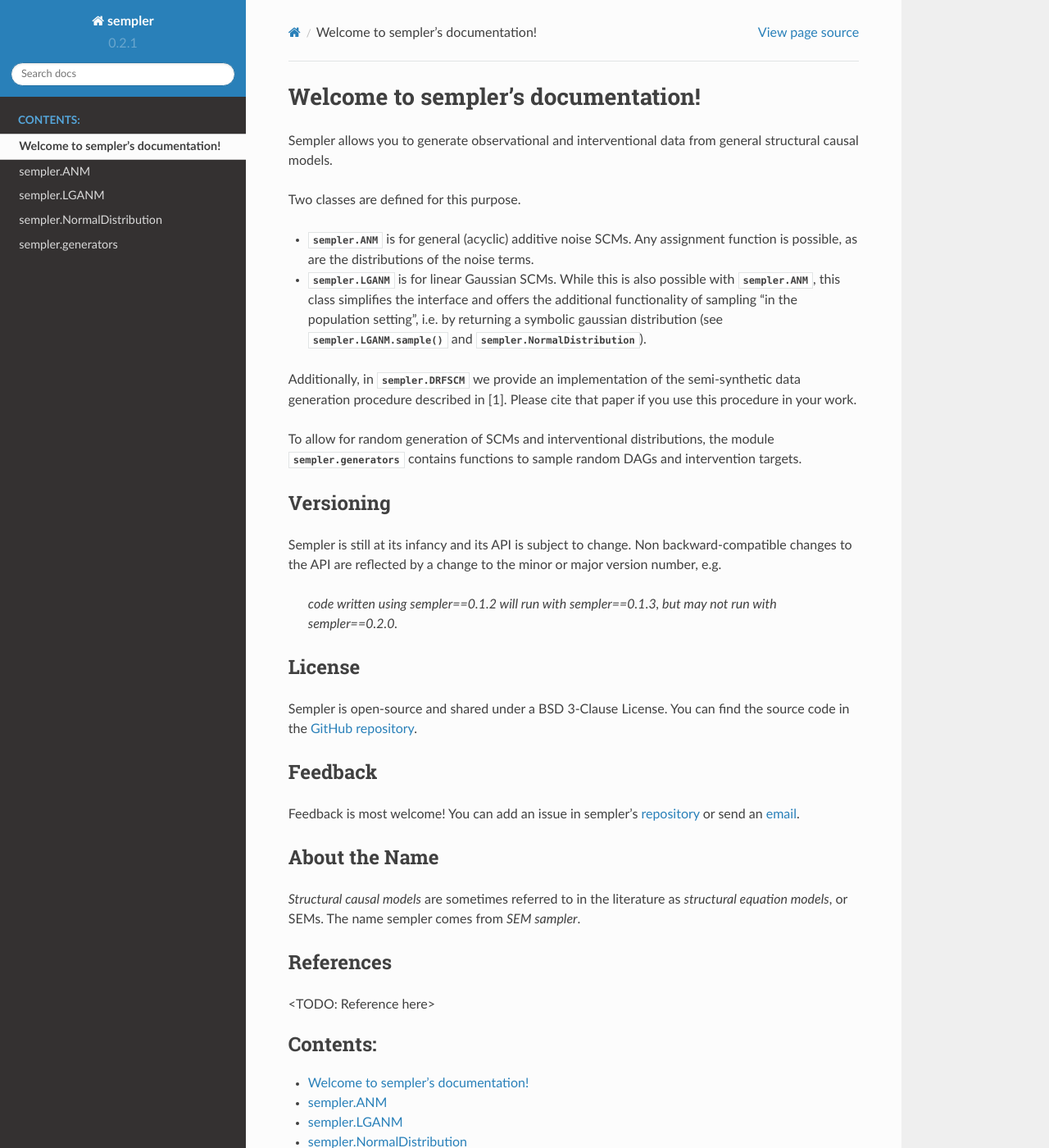
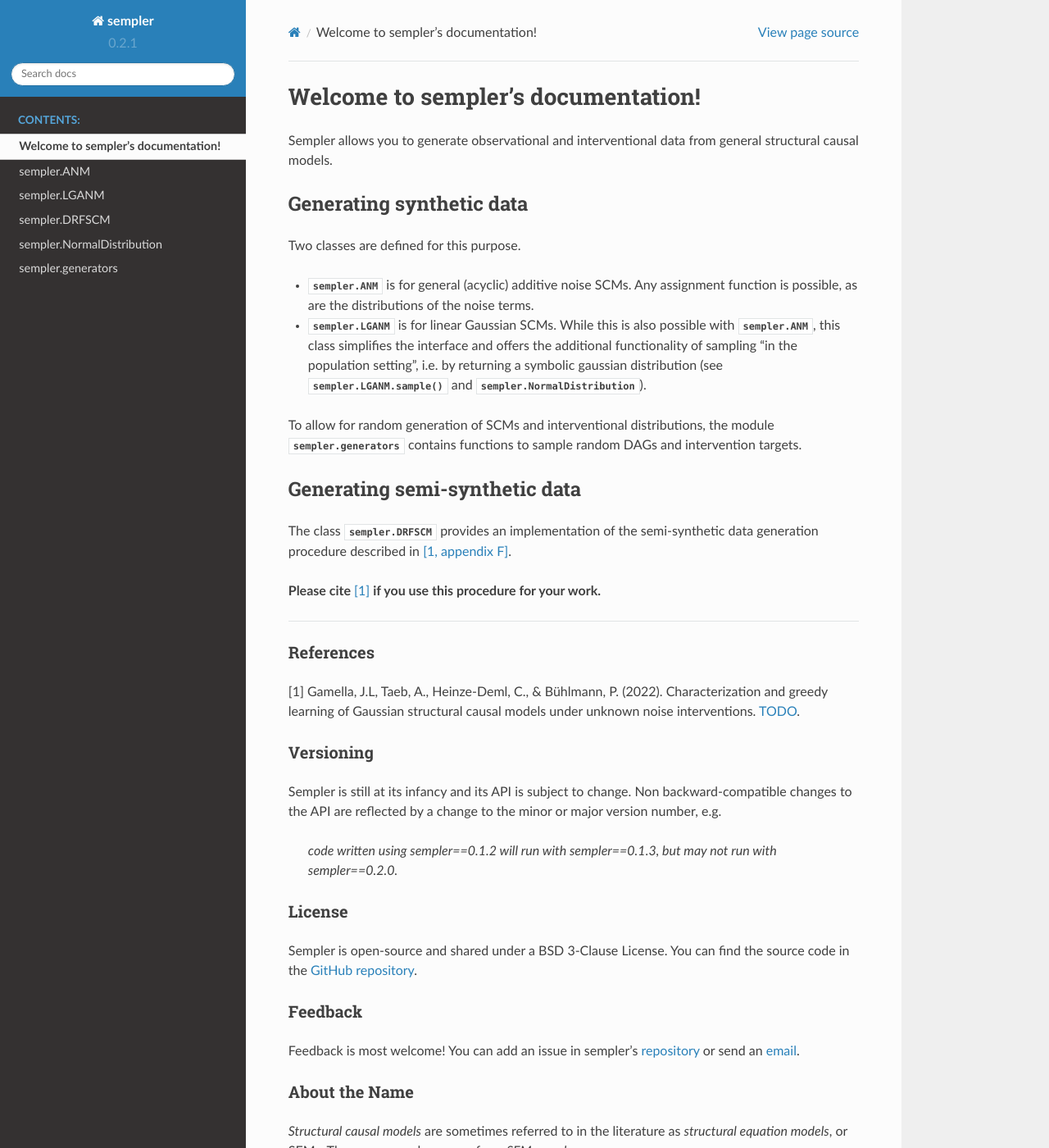
Before and after one commit to juangamella/sempler, a Sphinx documentation site: the page built from docs/source/index.rst, in a window 1280 px wide and 1400 px high. Shown: the whole window at 82% size. Built offline with Sphinx 7.4.7 and the Read the Docs theme 2.0.0, drawn with Linux system fonts in a browser that asks for light colours.

Commit message:
Updated sempler dos

```diff
--- a/docs/source/index.rst
+++ b/docs/source/index.rst
@@ -2,51 +2,66 @@
 ===================================
 
 Sempler allows you to generate observational and interventional data from general structural causal models.
+
+Generating synthetic data
+-------------------------
 
 Two classes are defined for this purpose.
 
 - :class:`sempler.ANM` is for general (acyclic) additive noise SCMs. Any assignment function is possible, as are the distributions of the noise terms.
 - :class:`sempler.LGANM` is for linear Gaussian SCMs. While this is also possible with :class:`sempler.ANM`, this class simplifies the interface and offers the additional functionality of sampling "in the population setting", i.e. by returning a symbolic gaussian distribution (see :func:`sempler.LGANM.sample` and :class:`sempler.NormalDistribution`).
 
-Additionally, in :class:`sempler.DRFSCM` we provide an implementation of the semi-synthetic data generation procedure described in [1]. Please cite that paper if you use this procedure in your work.
-
 To allow for random generation of SCMs and interventional distributions, the module :class:`sempler.generators` contains functions to sample random DAGs and intervention targets.
 
+Generating semi-synthetic data
+------------------------------
+
+The class :class:`sempler.DRFSCM` provides an implementation of the semi-synthetic data generation procedure described in :ref:`[1, appendix F] <references main>`.
+
+**Please cite** :ref:`[1]<references class>` **if you use this procedure for your work.**
+
+------
+
+.. _references main:
+
+References
+**********
+
+[1] Gamella, J.L, Taeb, A., Heinze-Deml, C., & Bühlmann, P. (2022). Characterization and greedy learning of Gaussian structural causal models under unknown noise interventions. `TODO <https://arxiv.org/abs/2005.14458>`__.
+
 Versioning
-----------
+**********
 
 Sempler is still at its infancy and its API is subject to change. Non backward-compatible changes to the API are reflected by a change to the minor or major version number, e.g.
 
     *code written using sempler==0.1.2 will run with sempler==0.1.3, but may not run with sempler==0.2.0.*
 
 License
--------
+*******
 
 Sempler is open-source and shared under a BSD 3-Clause License. You can find the source code in the `GitHub repository <https://github.com/juangamella/sempler>`__.
 
 Feedback
---------
+********
 
 Feedback is most welcome! You can add an issue in sempler's `repository <https://github.com/juangamella/sempler>`__ or send an `email <mailto:juan.gamella@stat.math.ethz.ch>`__.
 
 About the Name
---------------
+**************
 
 *Structural causal models* are sometimes referred to in the literature as *structural equation models*, or SEMs. The name sempler comes from *SEM sampler*.
 
-References
-----------
 
-<TODO: Reference here>
 
 
 .. toctree::
-   :maxdepth: 2
+   :maxdepth: 1
    :caption: Contents:
 
    self
    anm
    lganm
+   drfscm
    normal_distribution
    generators
 
```
Also changed, not shown: docs/source/drfscm.rst (+12 -9 lines), 1 other file.
